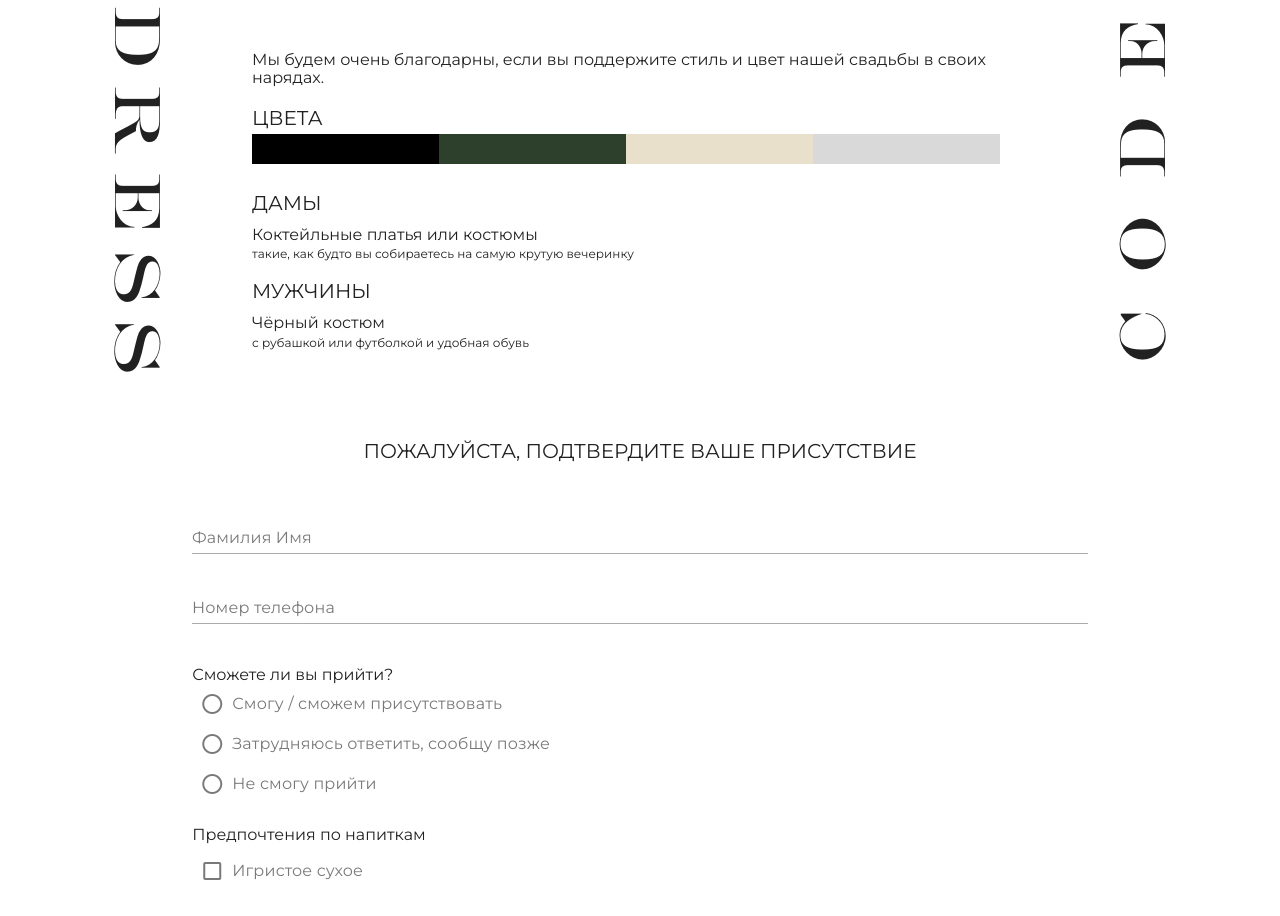
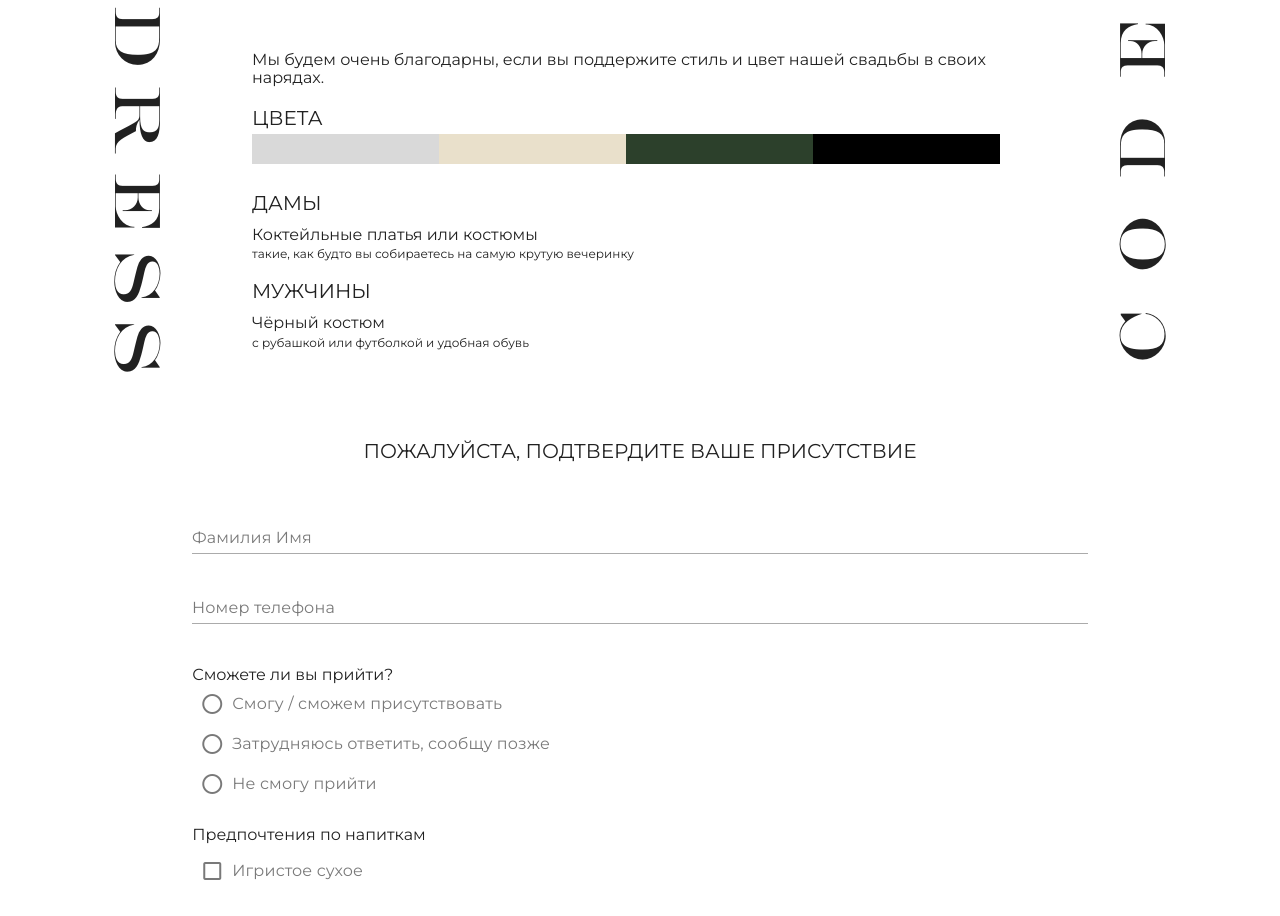
Before and after one commit to AustinTrueFalse/WeddingApp, a Vue app: page / in a window 1280 px wide. Shown: the part 1660-2576 px from the top of the page. Built offline with nearby package versions, Linux system fonts and the light colour scheme.

Commit message:
изменил порядок цветов dresscode

```diff
--- a/src/views/components/sections/DressCode.vue
+++ b/src/views/components/sections/DressCode.vue
@@ -24,10 +24,10 @@
                   ЦВЕТА
                 </v-sheet>
                 <v-row justify="center" class="pt-3 pl-3">
+                  <v-col cols="3" class="rectangle gray"></v-col>
+                  <v-col cols="3" class="rectangle beige"></v-col>
+                  <v-col cols="3" class="rectangle green"></v-col>
                   <v-col cols="3" class="rectangle black"></v-col>
-                  <v-col cols="3" class="rectangle green"></v-col>
-                  <v-col cols="3" class="rectangle beige"></v-col>
-                  <v-col cols="3" class="rectangle gray"></v-col>
                 </v-row>
                 <v-sheet class="header-font increase-font pt-10">
                   ДАМЫ
```
